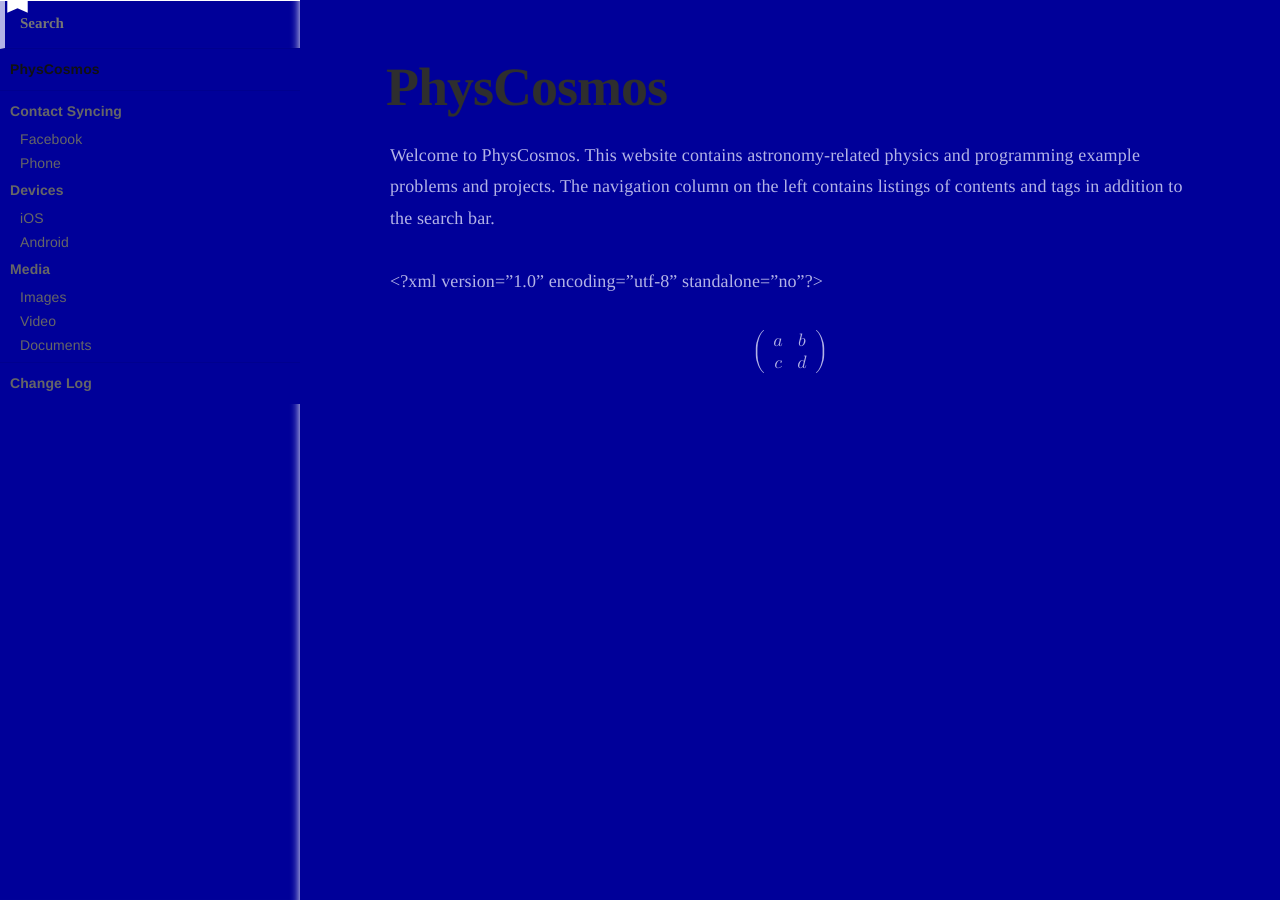
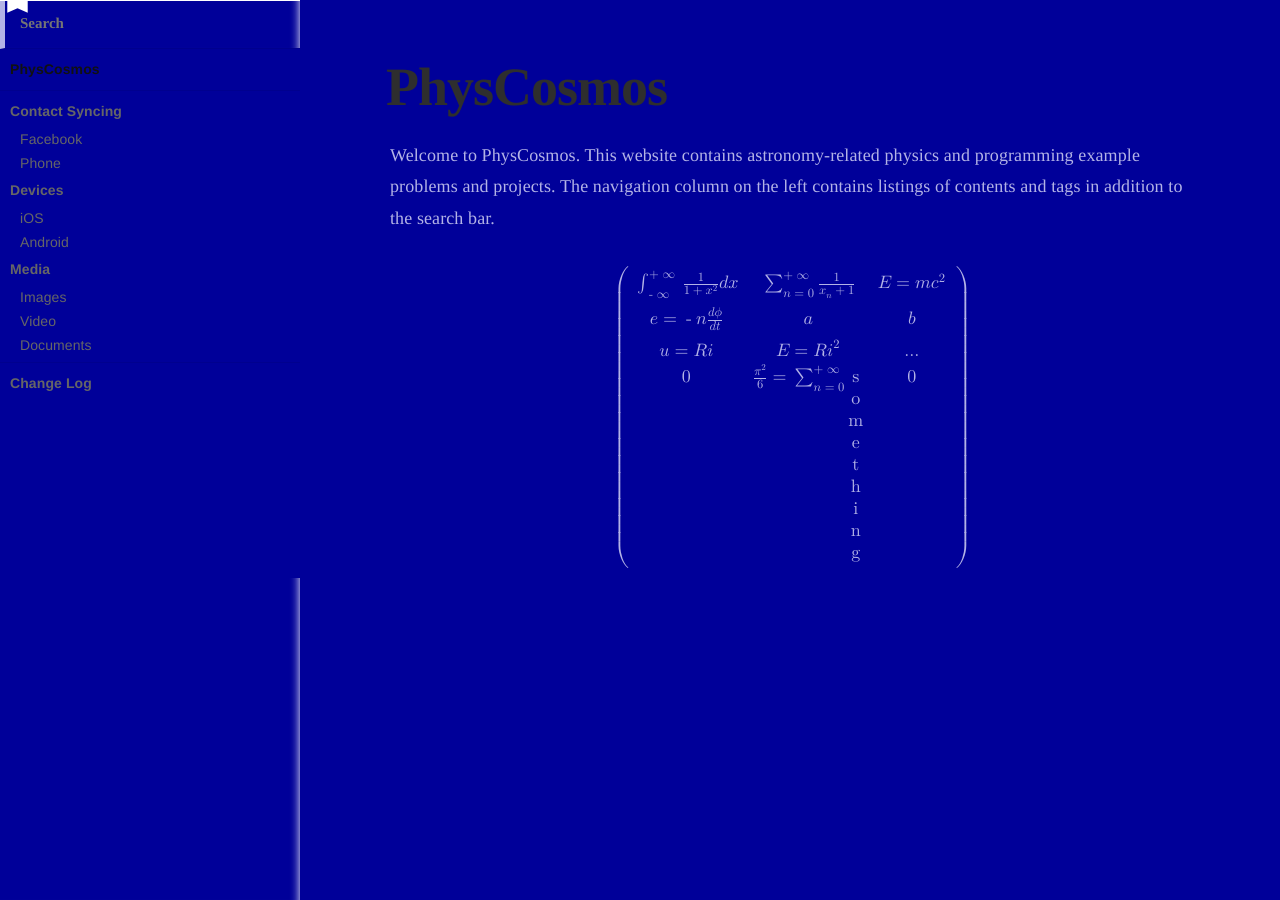
Before and after one commit to PhysCosmos/Site, a Jekyll site: the page built from index.md, in a window 1280 px wide. Built offline with Jekyll 4.4.1, drawn with Linux system fonts in a browser that asks for light colours.

Commit message:
Update index.md

```diff
--- a/index.md
+++ b/index.md
@@ -5,14 +5,106 @@ title: PhysCosmos
 Welcome to PhysCosmos.
 This website contains astronomy-related physics and programming example problems and projects.
 The navigation column on the left contains listings of contents and tags in addition to the search bar.
-
-<?xml version="1.0" encoding="utf-8" standalone="no"?>
-<math xmlns="http://www.w3.org/1998/Math/MathML" display="block" title="\begin{pmatrix} a &amp; b \\ c &amp; d \end{pmatrix} ">
+<math xmlns="http://www.w3.org/1998/Math/MathML" display="block" title="\begin{pmatrix} \int_{-\infty}^{+\infty} \frac{1}{1+x^2} d x &amp; \sum_{n=0}^{+\infty} \frac{1}{x_n+1} &amp; E = mc^2 \\   e = -n \frac{d\phi}{dt} &amp; a &amp; b \\ u=Ri &amp; E=Ri^2 &amp; \dots \\  0 &amp; \frac{\pi^2}{6} = \sum_{n=0}^{+\infty}\text{something} &amp; 0 \end{pmatrix} ">
   <mrow>
     <mrow>
       <mo>(</mo>
       <mtable>
         <mtr>
+          <mtd>
+            <msubsup>
+              <mo largeop="true">∫</mo>
+              <mrow>
+                <mo>-</mo>
+                <mo>∞</mo>
+              </mrow>
+              <mrow>
+                <mo>+</mo>
+                <mo>∞</mo>
+              </mrow>
+            </msubsup>
+            <mfrac>
+              <mrow>
+                <mn>1</mn>
+              </mrow>
+              <mrow>
+                <mn>1</mn>
+                <mo>+</mo>
+                <msup>
+                  <mrow>
+                    <mi>x</mi>
+                  </mrow>
+                  <mrow>
+                    <mn>2</mn>
+                  </mrow>
+                </msup>
+              </mrow>
+            </mfrac>
+            <mi>d</mi>
+            <mi>x</mi>
+          </mtd>
+          <mtd>
+            <munderover>
+              <mo largeop="true">∑</mo>
+              <mrow>
+                <mi>n</mi>
+                <mo>=</mo>
+                <mn>0</mn>
+              </mrow>
+              <mrow>
+                <mo>+</mo>
+                <mo>∞</mo>
+              </mrow>
+            </munderover>
+            <mfrac>
+              <mrow>
+                <mn>1</mn>
+              </mrow>
+              <mrow>
+                <msub>
+                  <mrow>
+                    <mi>x</mi>
+                  </mrow>
+                  <mrow>
+                    <mi>n</mi>
+                  </mrow>
+                </msub>
+                <mo>+</mo>
+                <mn>1</mn>
+              </mrow>
+            </mfrac>
+          </mtd>
+          <mtd>
+            <mi>E</mi>
+            <mo>=</mo>
+            <mi>m</mi>
+            <msup>
+              <mrow>
+                <mi>c</mi>
+              </mrow>
+              <mrow>
+                <mn>2</mn>
+              </mrow>
+            </msup>
+          </mtd>
+        </mtr>
+        <mtr>
+          <mtd>
+            <mi>e</mi>
+            <mo>=</mo>
+            <mo>-</mo>
+            <mi>n</mi>
+            <mfrac>
+              <mrow>
+                <mi>d</mi>
+                <mi>ϕ</mi>
+              </mrow>
+              <mrow>
+                <mi>d</mi>
+                <mi>t</mi>
+              </mrow>
+            </mfrac>
+          </mtd>
           <mtd>
             <mi>a</mi>
           </mtd>
@@ -22,10 +114,75 @@ The navigation column on the left contains listings of contents and tags in addi
         </mtr>
         <mtr>
           <mtd>
-            <mi>c</mi>
+            <mi>u</mi>
+            <mo>=</mo>
+            <mi>R</mi>
+            <mi>i</mi>
           </mtd>
           <mtd>
-            <mi>d</mi>
+            <mi>E</mi>
+            <mo>=</mo>
+            <mi>R</mi>
+            <msup>
+              <mrow>
+                <mi>i</mi>
+              </mrow>
+              <mrow>
+                <mn>2</mn>
+              </mrow>
+            </msup>
+          </mtd>
+          <mtd>
+            <mo>…</mo>
+          </mtd>
+        </mtr>
+        <mtr>
+          <mtd>
+            <mn>0</mn>
+          </mtd>
+          <mtd>
+            <mfrac>
+              <mrow>
+                <msup>
+                  <mrow>
+                    <mi>π</mi>
+                  </mrow>
+                  <mrow>
+                    <mn>2</mn>
+                  </mrow>
+                </msup>
+              </mrow>
+              <mrow>
+                <mn>6</mn>
+              </mrow>
+            </mfrac>
+            <mo>=</mo>
+            <munderover>
+              <mo largeop="true">∑</mo>
+              <mrow>
+                <mi>n</mi>
+                <mo>=</mo>
+                <mn>0</mn>
+              </mrow>
+              <mrow>
+                <mo>+</mo>
+                <mo>∞</mo>
+              </mrow>
+            </munderover>
+            <mtext mathvariant="normal">
+              <mi>s</mi>
+              <mi>o</mi>
+              <mi>m</mi>
+              <mi>e</mi>
+              <mi>t</mi>
+              <mi>h</mi>
+              <mi>i</mi>
+              <mi>n</mi>
+              <mi>g</mi>
+            </mtext>
+          </mtd>
+          <mtd>
+            <mn>0</mn>
           </mtd>
         </mtr>
       </mtable>
```
